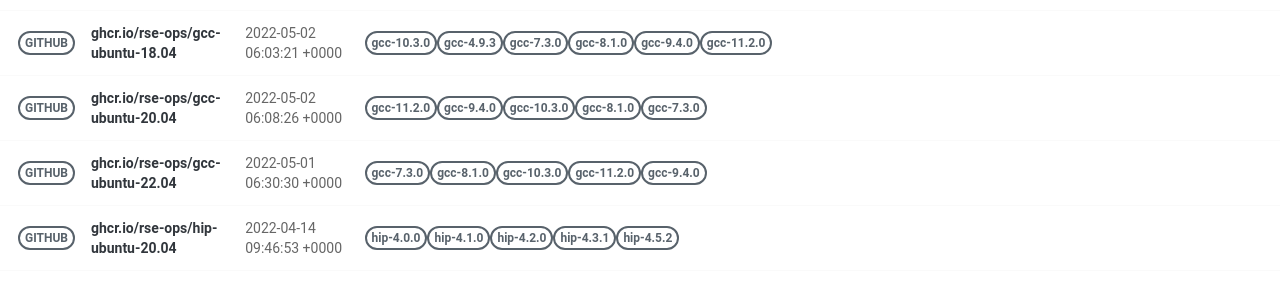
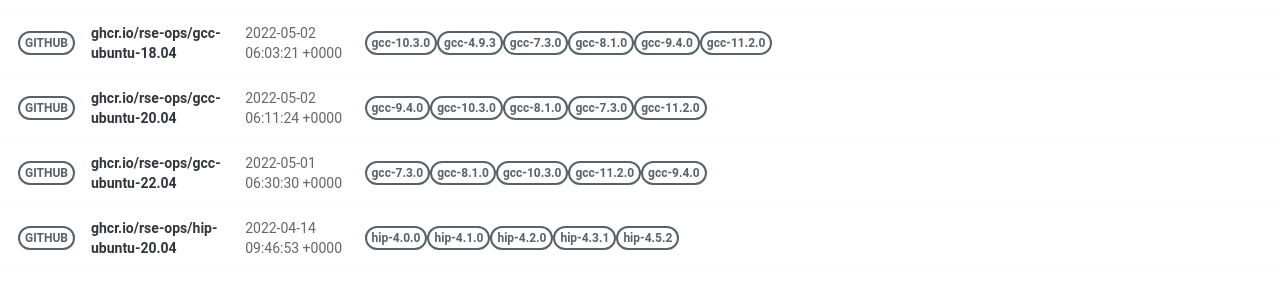
Before and after one commit to rse-ops/docker-images, a Jekyll site: the page built from pages/index.md, in a window 1280 px wide. Shown: the part 581-866 px from the top of the page. Built offline with Jekyll 4.4.1, drawn with Linux system fonts in a browser that asks for light colours; nearby versions of some CDN libraries.

Commit message:
Automated push to update library 2022-05-02

```diff
--- a/_library/ghcr.io-rse-ops-gcc-ubuntu-20.04.md
+++ b/_library/ghcr.io-rse-ops-gcc-ubuntu-20.04.md
@@ -1,14 +1,11 @@
 ---
 layout: container
 name: ghcr.io/rse-ops/gcc-ubuntu-20.04
-updated_at: 2022-05-02 06:08:26.137274
+updated_at: 2022-05-02 06:11:24.218557
 
 
 container_url: https://github.com/orgs/rse-ops/packages/container/package/gcc-ubuntu-20.04
 versions:
- - tag: gcc-11.2.0
-   dockerfile: https://github.com/rse-ops/docker-images/blob/main/ubuntu/gcc/Dockerfile
-   manifest: https://crane.ggcr.dev/manifest/ghcr.io/rse-ops/gcc-ubuntu-20.04:gcc-11.2.0
  - tag: gcc-9.4.0
    dockerfile: https://github.com/rse-ops/docker-images/blob/main/ubuntu/gcc/Dockerfile
    manifest: https://crane.ggcr.dev/manifest/ghcr.io/rse-ops/gcc-ubuntu-20.04:gcc-9.4.0
@@ -21,5 +18,8 @@ versions:
  - tag: gcc-7.3.0
    dockerfile: https://github.com/rse-ops/docker-images/blob/main/ubuntu/gcc/Dockerfile
    manifest: https://crane.ggcr.dev/manifest/ghcr.io/rse-ops/gcc-ubuntu-20.04:gcc-7.3.0
+ - tag: gcc-11.2.0
+   dockerfile: https://github.com/rse-ops/docker-images/blob/main/ubuntu/gcc/Dockerfile
+   manifest: https://crane.ggcr.dev/manifest/ghcr.io/rse-ops/gcc-ubuntu-20.04:gcc-11.2.0
 
 ---
```
